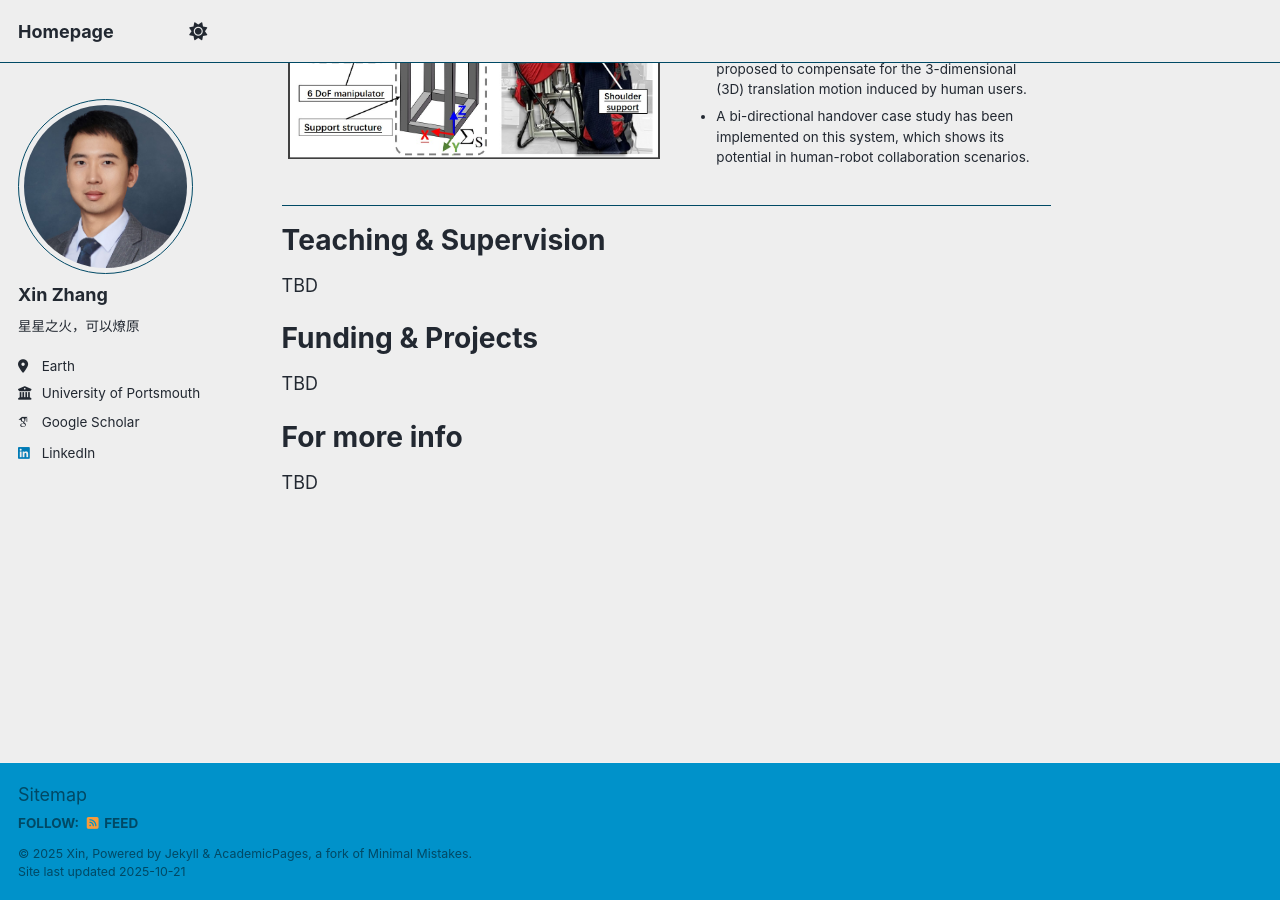
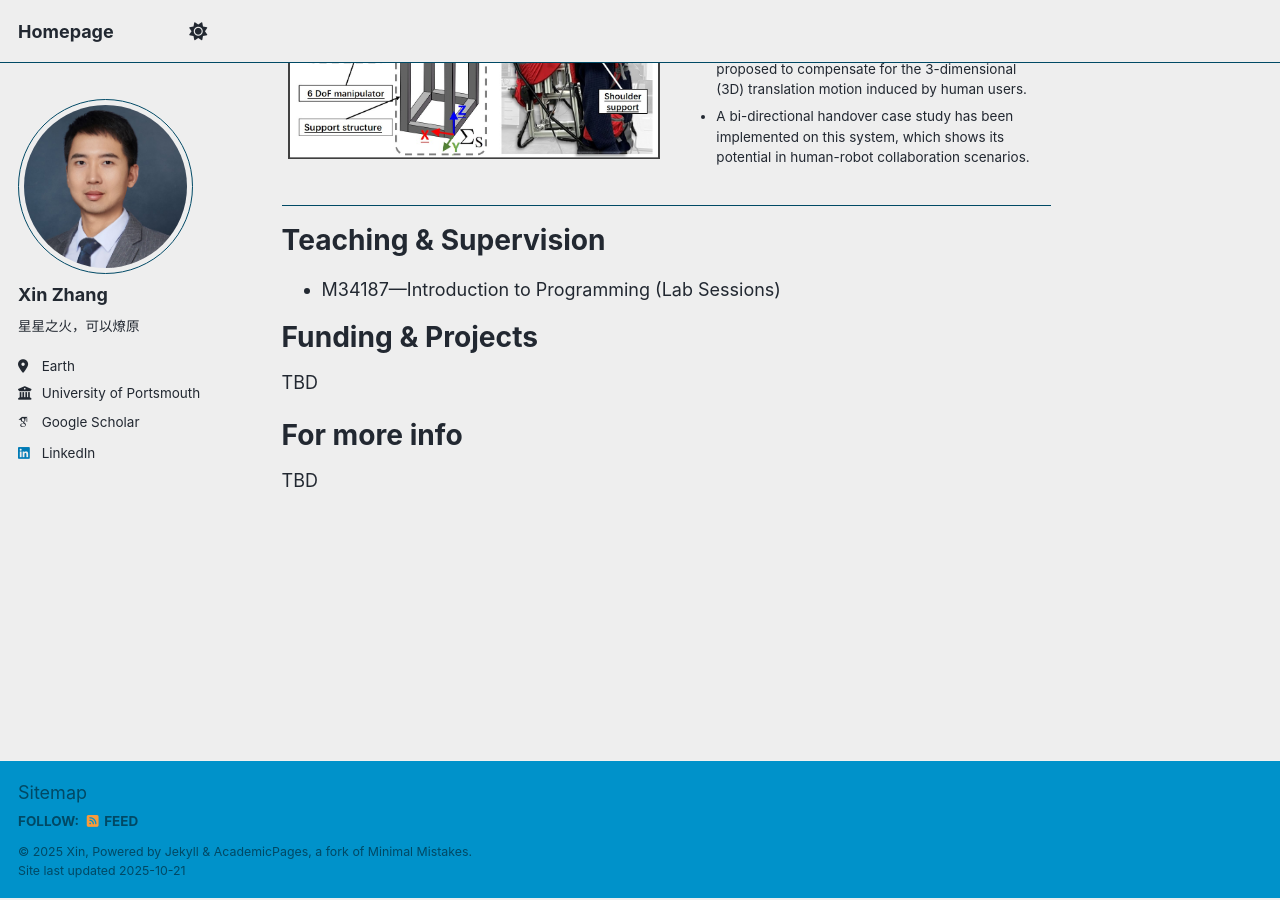
Before and after one commit to Mansion-ZX/Mansion-ZX.github.io, a Jekyll site: the page built from _pages/about.md, in a window 1280 px wide and 900 px high, scrolled down 3715 px. Built offline with Jekyll 4.4.1, drawn with Linux system fonts in a browser that asks for light colours; some web fonts are replaced; a script that is not in the unit is left out.

Commit message:
Update about.md

```diff
--- a/_pages/about.md
+++ b/_pages/about.md
@@ -124,7 +124,7 @@ Du, Y., **Zhang, X.***, Leonori, M., Balatti, P., Jin, J., Wang, Q., & Ajoudani,
 
 Teaching & Supervision
 ======
-TBD
+- M34187---Introduction to Programming (Lab Sessions)
 
 Funding & Projects
 ======
```
